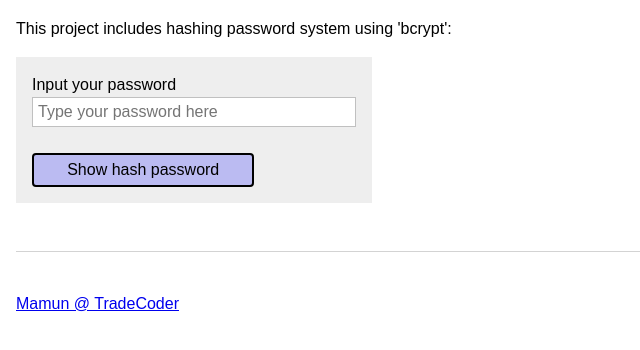
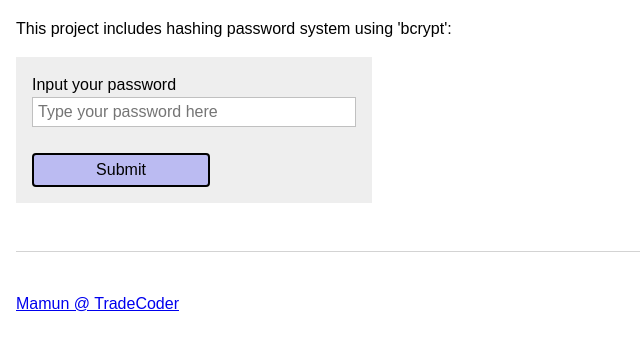
Before and after one commit to tradecoder/hashing-password, a website: page views/index.html in a window 1280 px wide. Shown: the part 116-466 px from the top of the page, without its empty margins (0-640 px from the left). Drawn offline with Linux system fonts and the light colour scheme.

Commit message:
🐪🌵 Updated with Glitch

```diff
--- a/public/style.css
+++ b/public/style.css
@@ -42,7 +42,7 @@ form button {
   font-size: inherit;
   line-height: 1.4em;
   padding: 0.25em 1em;
-  max-width: 25ch;
+  max-width: 20ch;
 }
 
 form button:hover {
--- a/views/index.html
+++ b/views/index.html
@@ -37,7 +37,7 @@
             placeholder="Type your password here"
           />
         </label>
-        <button type="submit" id="submit-password">Show hash password</button>
+        <button type="submit" id="submit-password">Submit</button>
       </form>
 
       <section>
```
